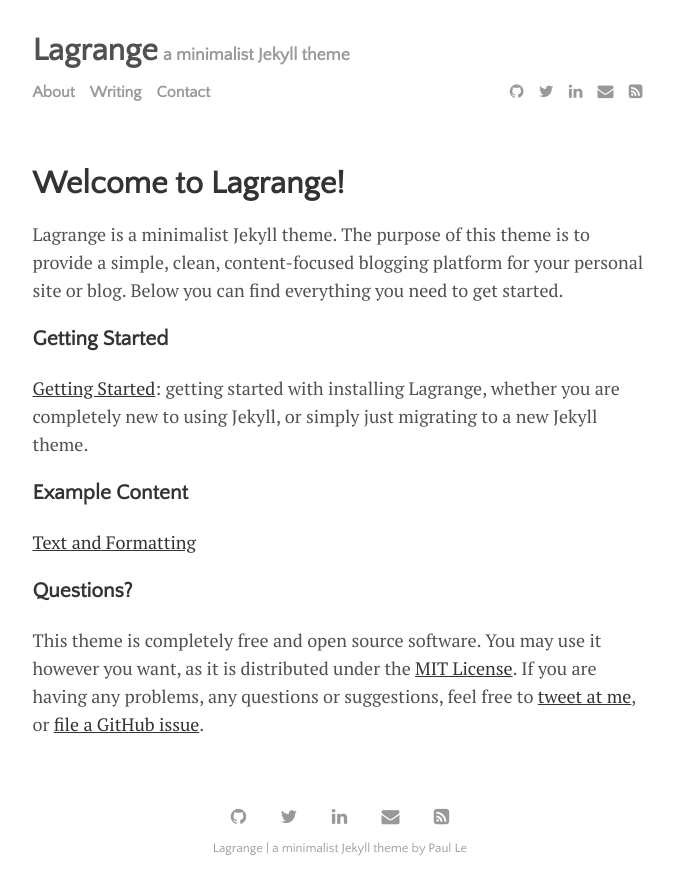
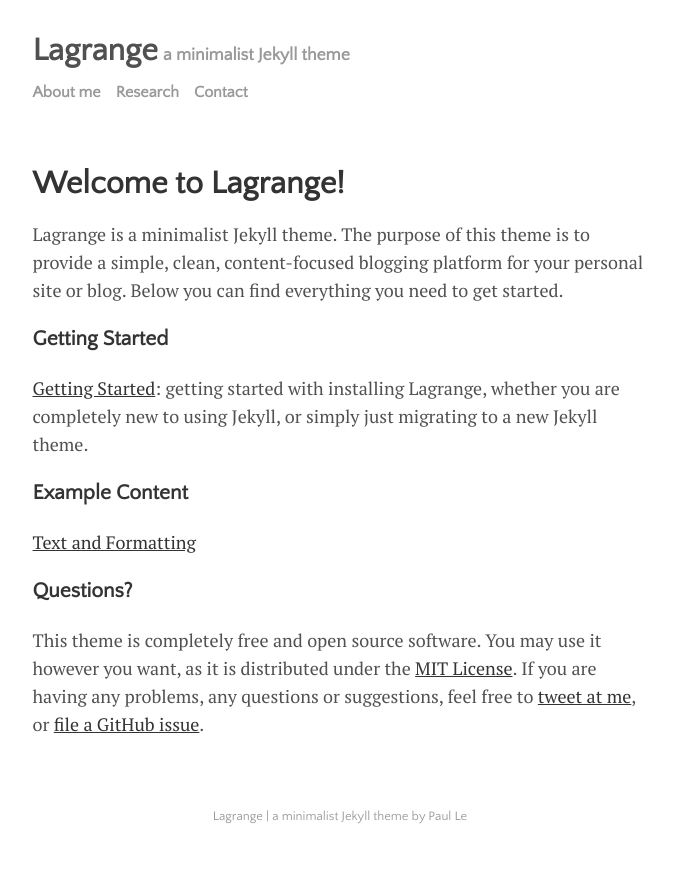
Before and after one commit to astroslim/astroslim.github.io, a Jekyll site: the page built from menu/about.md, in a window 1280 px wide. Shown: the top 895 px of the page, without its empty margins (300-974 px from the left). Built offline with Jekyll 4.4.1, drawn with Linux system fonts in a browser that asks for light colours.

Commit message:
Update settings.yml

```diff
--- a/_data/settings.yml
+++ b/_data/settings.yml
@@ -3,20 +3,20 @@ disqus:
   comments: false
   disqus_shortname: 'https-lenpaul-github-io-lagrange'
 
-google-ID: 'UA-112060364-1'
+google-ID: ''
 
 menu:
-- {name: 'About', path: 'menu', url: 'about.html'}
-- {name: 'Writing', path: 'menu', url: 'writing.html'}
+- {name: 'About me', path: 'menu', url: 'about.html'}
+- {name: 'Research', path: 'menu', url: 'writing.html'}
 - {name: 'Contact', path: 'menu', url: 'contact.html'}
 
 # Available social icons are powered by Font Awesome, so you can use any icon that they offer
 social:
-- {icon: 'github', link: 'https://www.github.com/lenpaul'}
-- {icon: 'twitter', link: 'https://twitter.com/paululele'}
-- {icon: 'linkedin', link: 'http://www.linkedin.com/in/lenpaul/'}
-- {icon: 'envelope', link: 'mailto:l.nguyen.paul@gmail.com'}
-- {icon: 'rss-square', link: '/feed.xml'}
+#- {icon: 'github', link: 'https://www.github.com/lenpaul'}
+#- {icon: 'twitter', link: 'https://twitter.com/paululele'}
+#- {icon: 'linkedin', link: 'http://www.linkedin.com/in/lenpaul/'}
+#- {icon: 'envelope', link: 'mailto:l.nguyen.paul@gmail.com'}
+#- {icon: 'rss-square', link: '/feed.xml'}
 # - {icon: 'rss-square', link: '/rss-feed.xml'}
 
 # Customize site text
```
